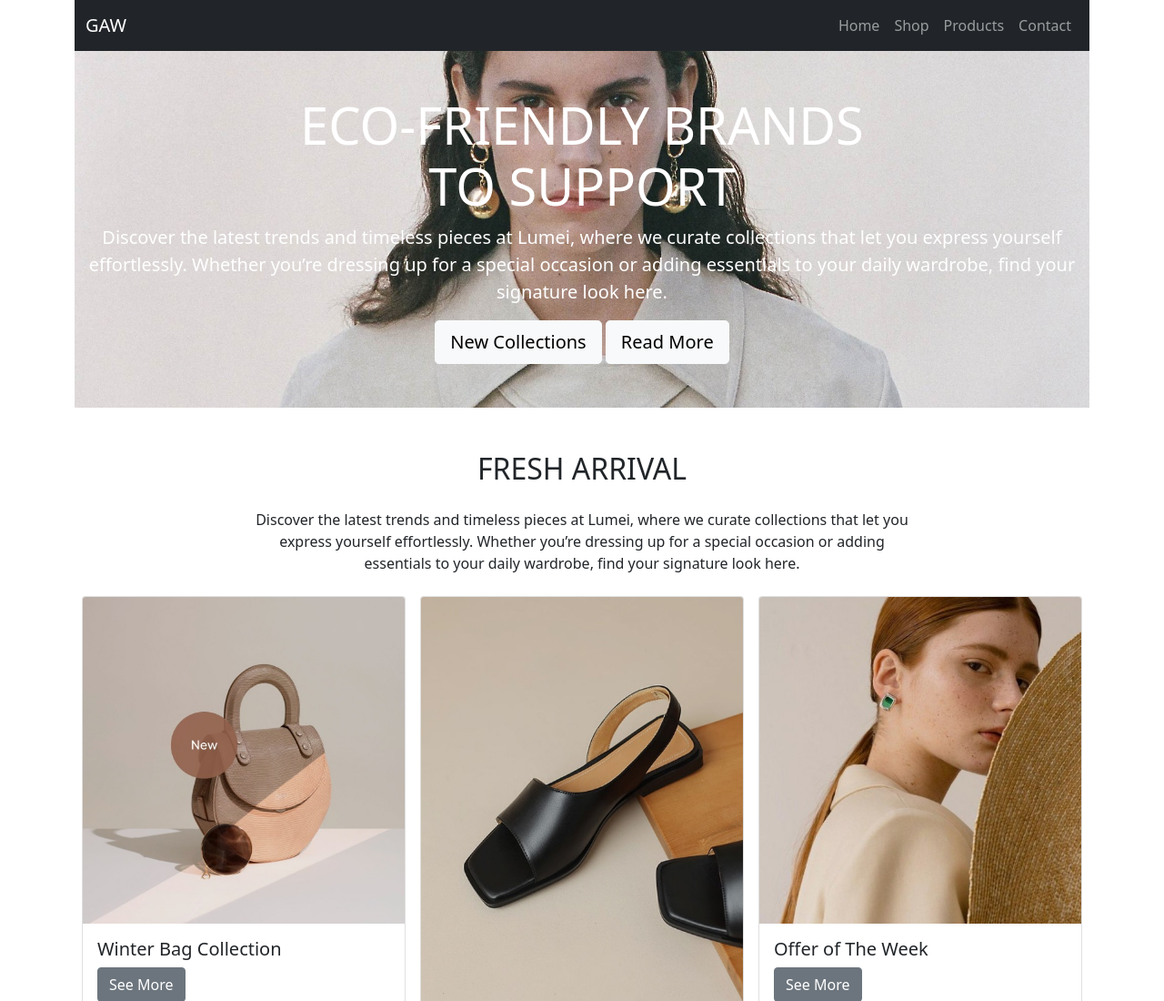
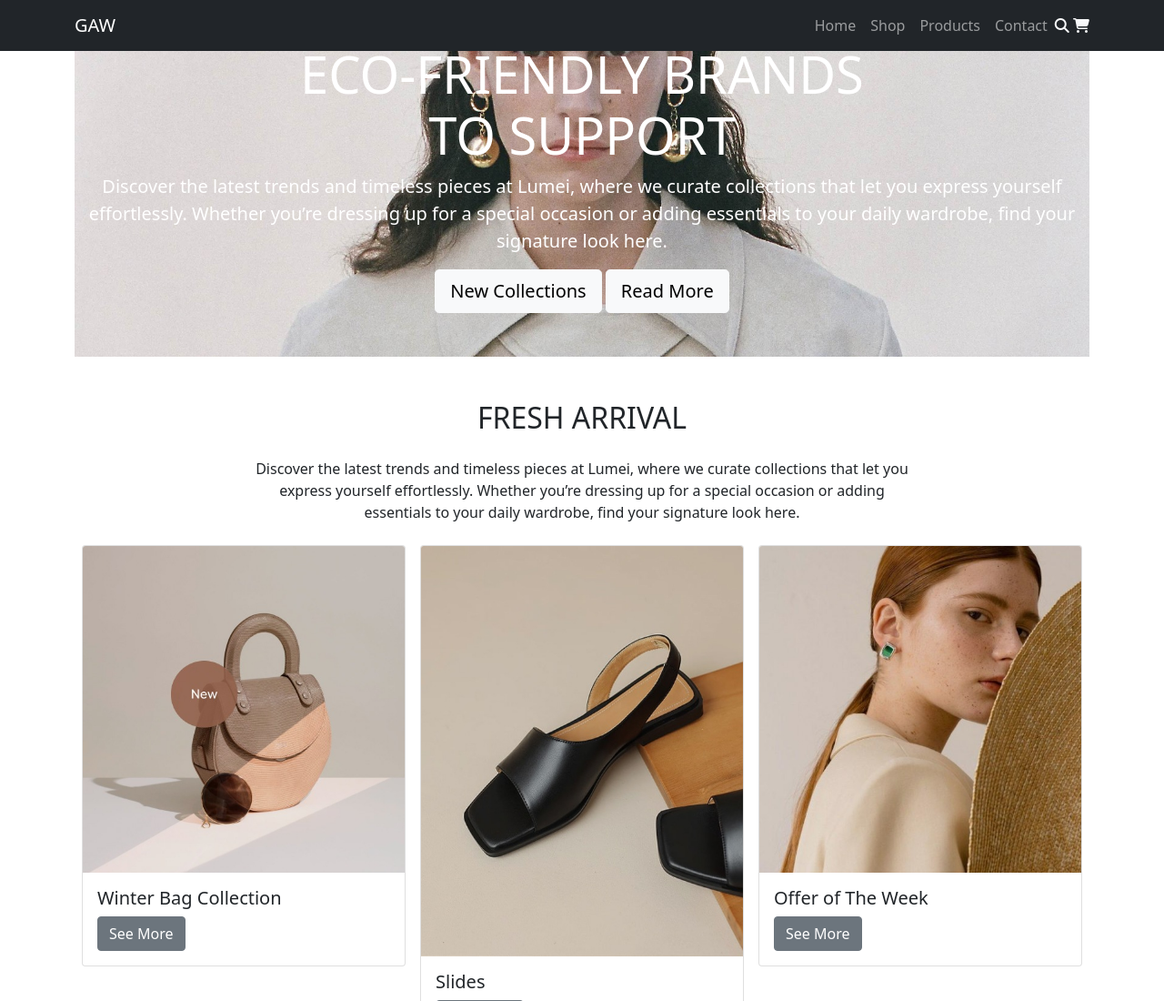
Before and after one commit to junosdakolo/OnlineStore, a plain HTML site: page index.html in a window 1280 px wide. Shown: the top 1100 px of the page at 91% size. Drawn offline with nearby package versions, Linux system fonts and the light colour scheme.

Commit message:
2nd commit

```diff
--- a/index.html
+++ b/index.html
@@ -12,7 +12,7 @@
 <!-- Navbar -->
  <div class="container ">
 
-    <nav class="navbar navbar-expand-lg navbar-dark bg-dark">
+    <nav class="navbar navbar-expand-lg navbar-dark bg-dark fixed-top">
       <div class="container">
         <a class="navbar-brand" href="#">GAW</a>
         <button class="navbar-toggler" type="button" data-bs-toggle="collapse" data-bs-target="#navbarNav" aria-controls="navbarNav" aria-expanded="false" aria-label="Toggle navigation">
@@ -25,6 +25,13 @@
             <li class="nav-item"><a class="nav-link" href="#">Products</a></li>
             <li class="nav-item"><a class="nav-link" href="#">Contact</a></li>
           </ul>
+
+
+        </div>
+        <div class="personalize">
+          <a class="text-light"  href="#"><i class="fa-solid fa-magnifying-glass "></i></a>
+          <a class="text-light" href="#"><i class="fa-solid fa-cart-shopping "></i></a>
+
         </div>
       </div>
     </nav>
```
